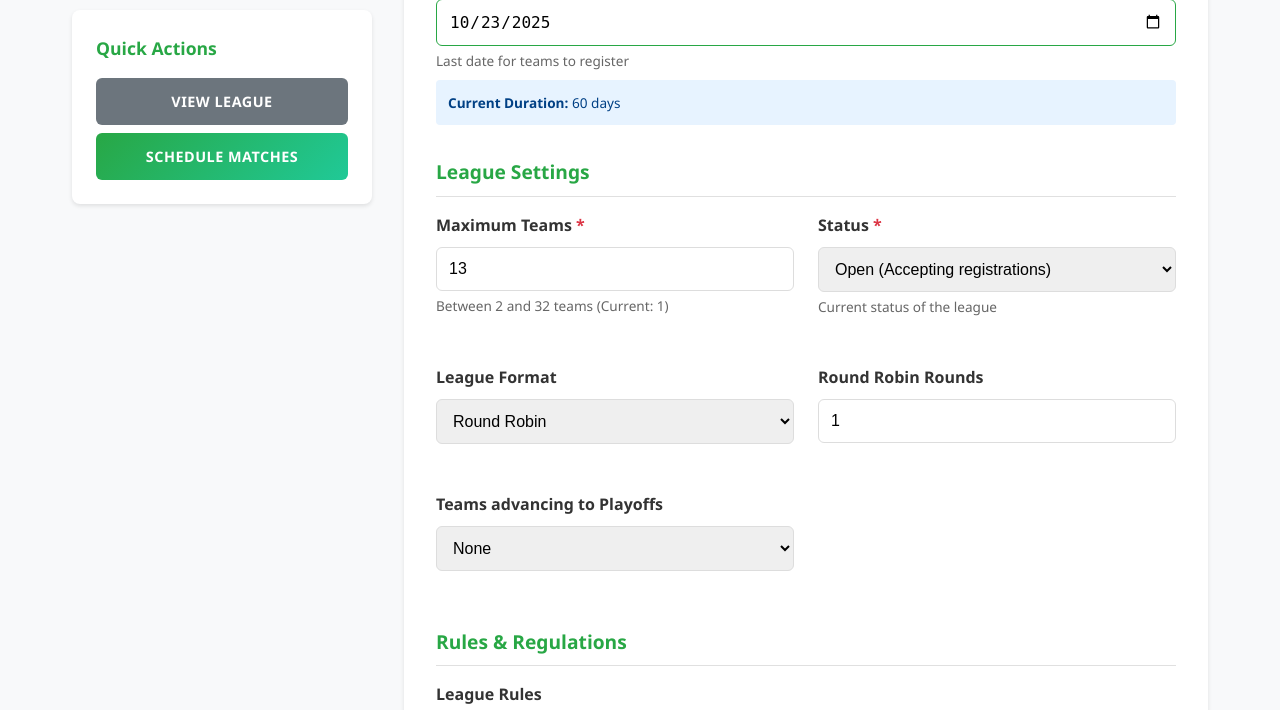
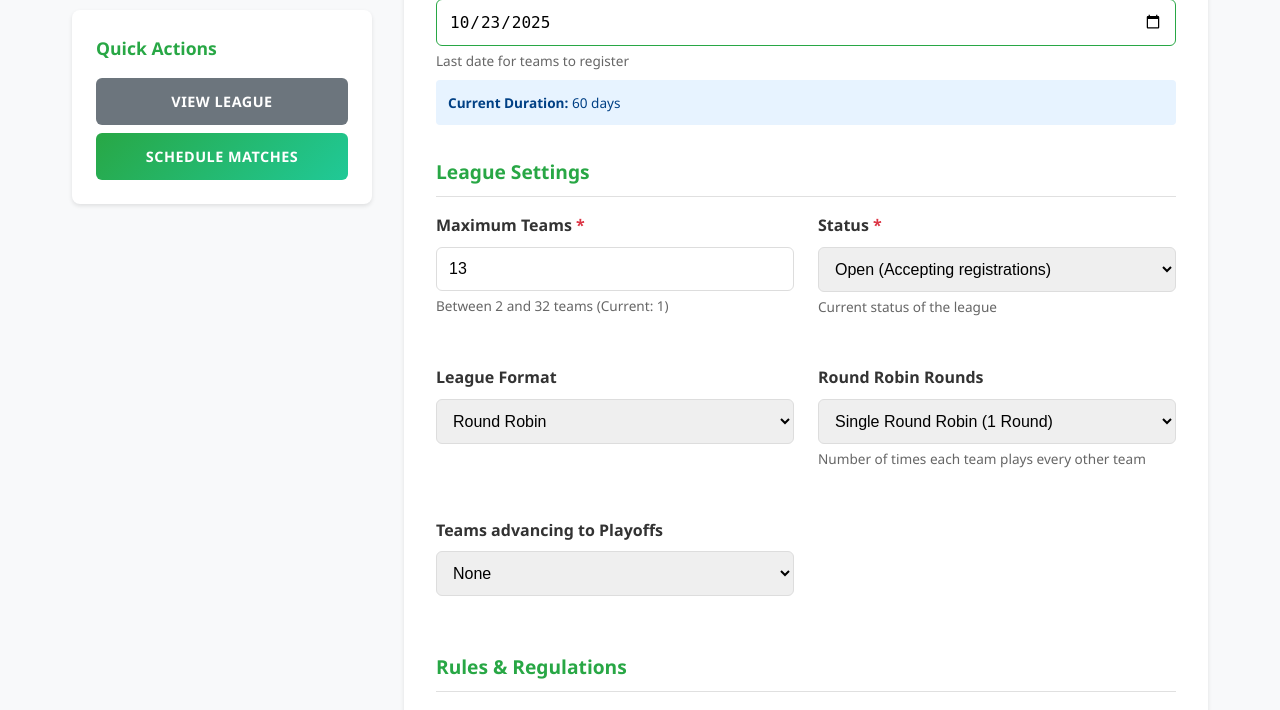
Before and after one commit to DavidKrappenschitz385/sportslabangon, a PHP site: page /league/edit_league.php?id=24 in a window 1280 px wide. Shown: the part 954-1664 px from the top of the page. Run offline with PHP 8.4, Linux system fonts and the light colour scheme; a user stored in the database is signed in; data comes from the database, SQL or seed files in the repository; data that the repository does not hold is empty.

Commit message:
feat: allow updating round robin rounds and schedule remaining matches
- Updated `edit_league.php` to use a dropdown for selecting the number of round robin rounds (1-4), making it more user-friendly.
- Updated `schedule_matches.php` to detect when a partial schedule exists (e.g., after increasing the number of rounds) and prompt the user to "Schedule Remaining Rounds" instead of creating a new schedule.
- This ensures that editing a league to increase rounds works as expected and integrates seamlessly with the scheduling system.

```diff
--- a/esports-round-robin-config-10824136493381044098/league/edit_league.php
+++ b/esports-round-robin-config-10824136493381044098/league/edit_league.php
@@ -710,7 +710,13 @@ $stats = $stats_stmt->fetch(PDO::FETCH_ASSOC);
 
                             <div class="form-group">
                                 <label>Round Robin Rounds</label>
-                                <input type="number" name="round_robin_rounds" class="form-control" value="<?php echo $league['round_robin_rounds'] ?? 1; ?>" min="1" max="4">
+                                <select name="round_robin_rounds" class="form-control">
+                                    <option value="1" <?php echo ($league['round_robin_rounds'] ?? 1) == 1 ? 'selected' : ''; ?>>Single Round Robin (1 Round)</option>
+                                    <option value="2" <?php echo ($league['round_robin_rounds'] ?? 1) == 2 ? 'selected' : ''; ?>>Double Round Robin (2 Rounds)</option>
+                                    <option value="3" <?php echo ($league['round_robin_rounds'] ?? 1) == 3 ? 'selected' : ''; ?>>Triple Round Robin (3 Rounds)</option>
+                                    <option value="4" <?php echo ($league['round_robin_rounds'] ?? 1) == 4 ? 'selected' : ''; ?>>Quadruple Round Robin (4 Rounds)</option>
+                                </select>
+                                <div class="help-text">Number of times each team plays every other team</div>
                             </div>
 
                             <div class="form-group">
--- a/esports-round-robin-config-10824136493381044098/match/schedule_matches.php
+++ b/esports-round-robin-config-10824136493381044098/match/schedule_matches.php
@@ -208,7 +208,7 @@ $schedule_full = ($current_rr_match_count >= $total_expected_matches && $total_e
             </div>
         <?php elseif (count($teams) >= 2): ?>
         <div class="form-section">
-            <h3>Create Round-Robin Schedule</h3>
+            <h3><?php echo $current_rr_match_count > 0 ? 'Schedule Remaining Rounds' : 'Create Round-Robin Schedule'; ?></h3>
             <form method="POST">
                 <div class="form-group">
                     <label>Start Date:</label>
@@ -236,7 +236,7 @@ $schedule_full = ($current_rr_match_count >= $total_expected_matches && $total_e
                 </div>
 
                 <br>
-                <button type="submit" name="create_schedule" class="btn">Generate Schedule</button>
+                <button type="submit" name="create_schedule" class="btn"><?php echo $current_rr_match_count > 0 ? 'Generate Remaining Matches' : 'Generate Schedule'; ?></button>
             </form>
         </div>
         <?php else: ?>
```
